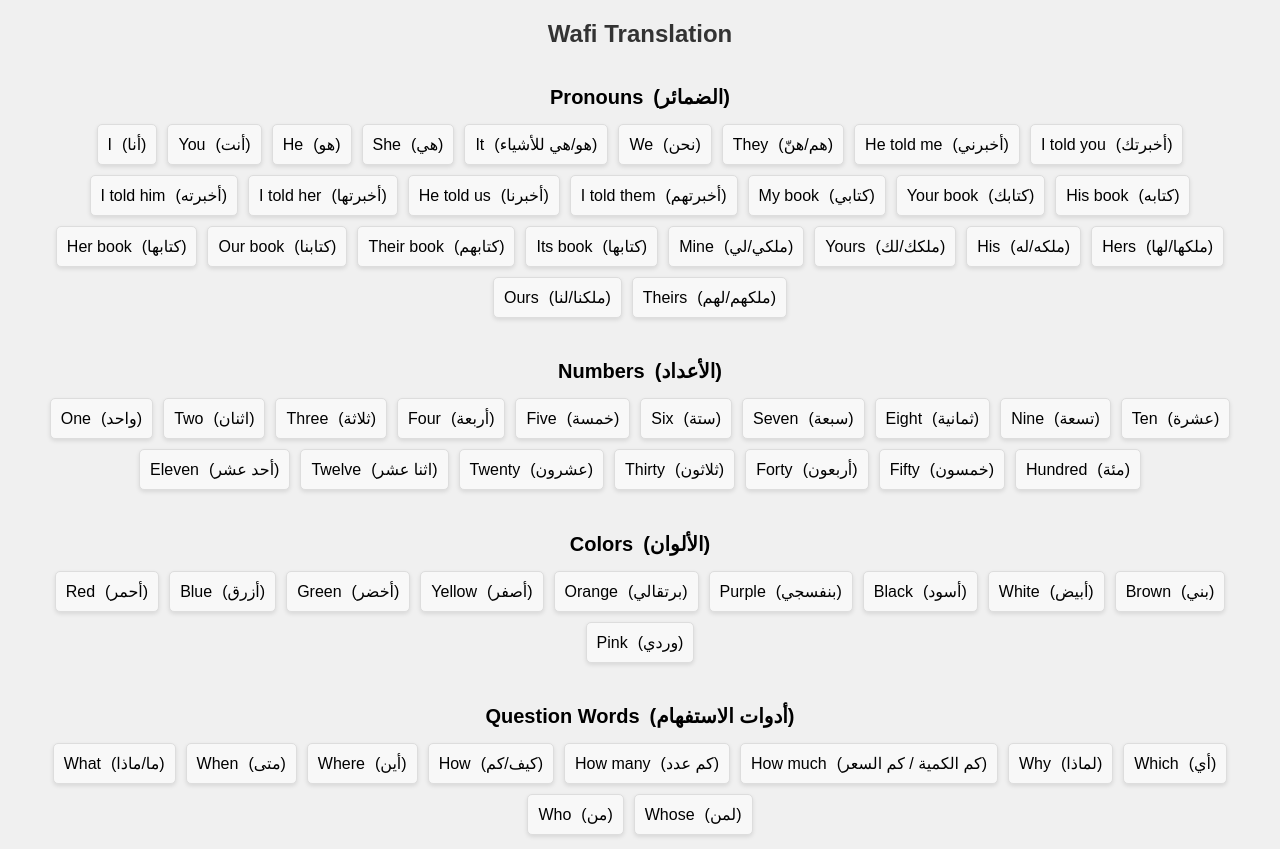
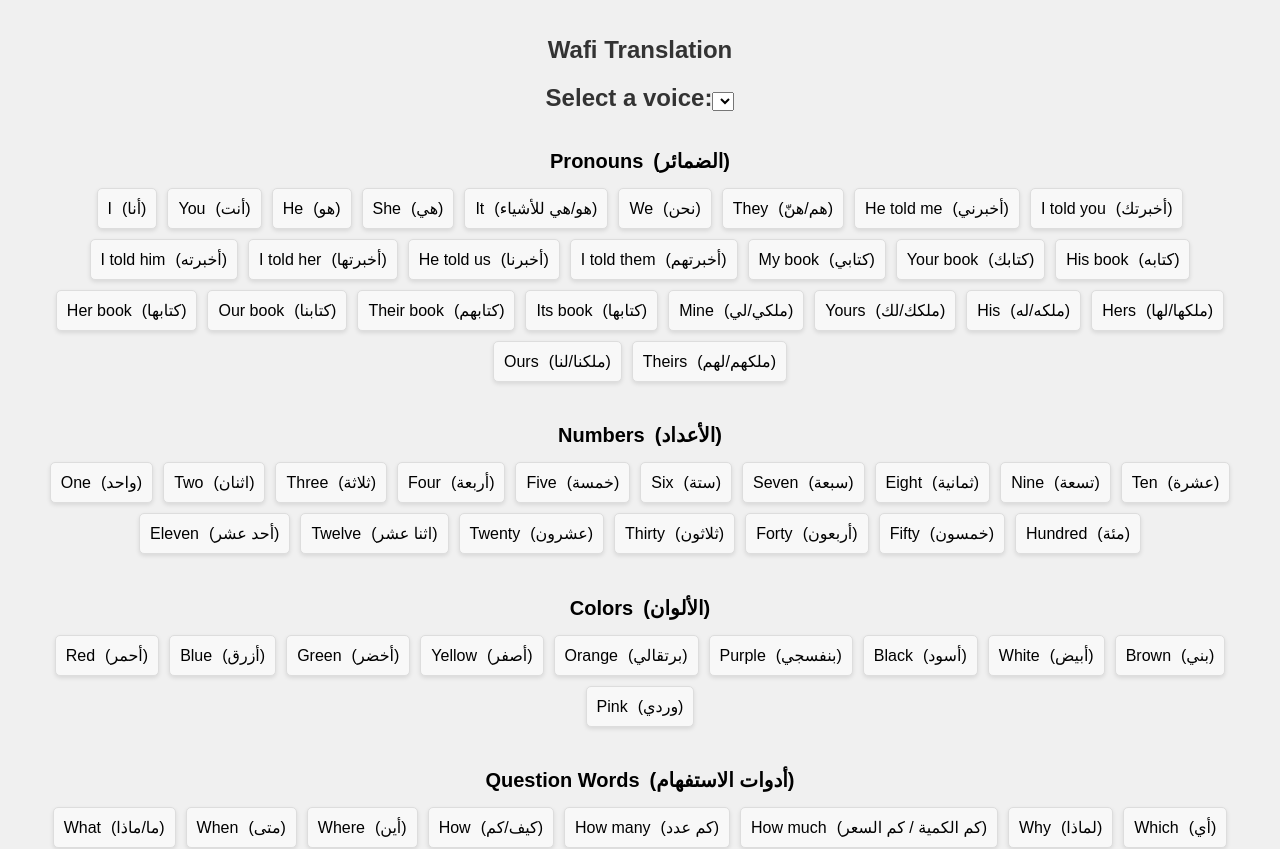
Before and after one commit to Matarwy/wafitranslation, a React (Create React App) app: page / in a window 1280 px wide. Shown: the top 849 px of the page. Built offline with nearby package versions, Linux system fonts and the light colour scheme.

Commit message:
Update App.js

```diff
--- a/src/App.js
+++ b/src/App.js
@@ -23,12 +23,28 @@ const styles = {
 
 function App() {
   const [wordsData, setWordsData] = useState(null);
+  const [selectedVoice, setSelectedVoice] = useState(null);
 
   useEffect(() => {
       setWordsData(allwords);
-
+      // Fetch available voices when the component mounts
+      const voices = speechSynthesis.getVoices();
+      // Set the initial selected voice (you can choose a default or let the user decide)
+      setSelectedVoice(voices[0]);
   }, []);
 
+
+  const handleVoiceChange = (event) => {
+    const selectedVoiceName = event.target.value;
+    const voices = speechSynthesis.getVoices();
+    const newSelectedVoice = voices.find((voice) => voice.name === selectedVoiceName);
+    setSelectedVoice(newSelectedVoice);
+  };
+
+  const wordListProps = {
+    selectedVoice,
+    onVoiceChange: handleVoiceChange,
+  };
 
 
   if (!wordsData) {
@@ -37,10 +53,19 @@ function App() {
 
   return (
     <div className="App" style={styles.app}>
-      <header  style={styles.header}>Wafi Translation</header >
+      <h1 style={styles.header}>Wafi Translation</h1>
+      <header style={styles.header}>
+        <label htmlFor="voices">Select a voice:</label>
+        <select id="voices" onChange={handleVoiceChange} value={selectedVoice ? selectedVoice.name : ''}>
+          {speechSynthesis.getVoices().map((voice) => (
+            <option key={voice.name} value={voice.name}>
+              {voice.name}
+            </option>
+          ))}
+        </select>
+      </header>
       {wordsData.map((category, index) => (
-        // console.log(category.words)
-        <WordList key={index} category={category.name} words={category.words} />
+        <WordList key={index} category={category.name} words={category.words} selectedVoice={selectedVoice} />
       ))}
     </div>
   );
```
